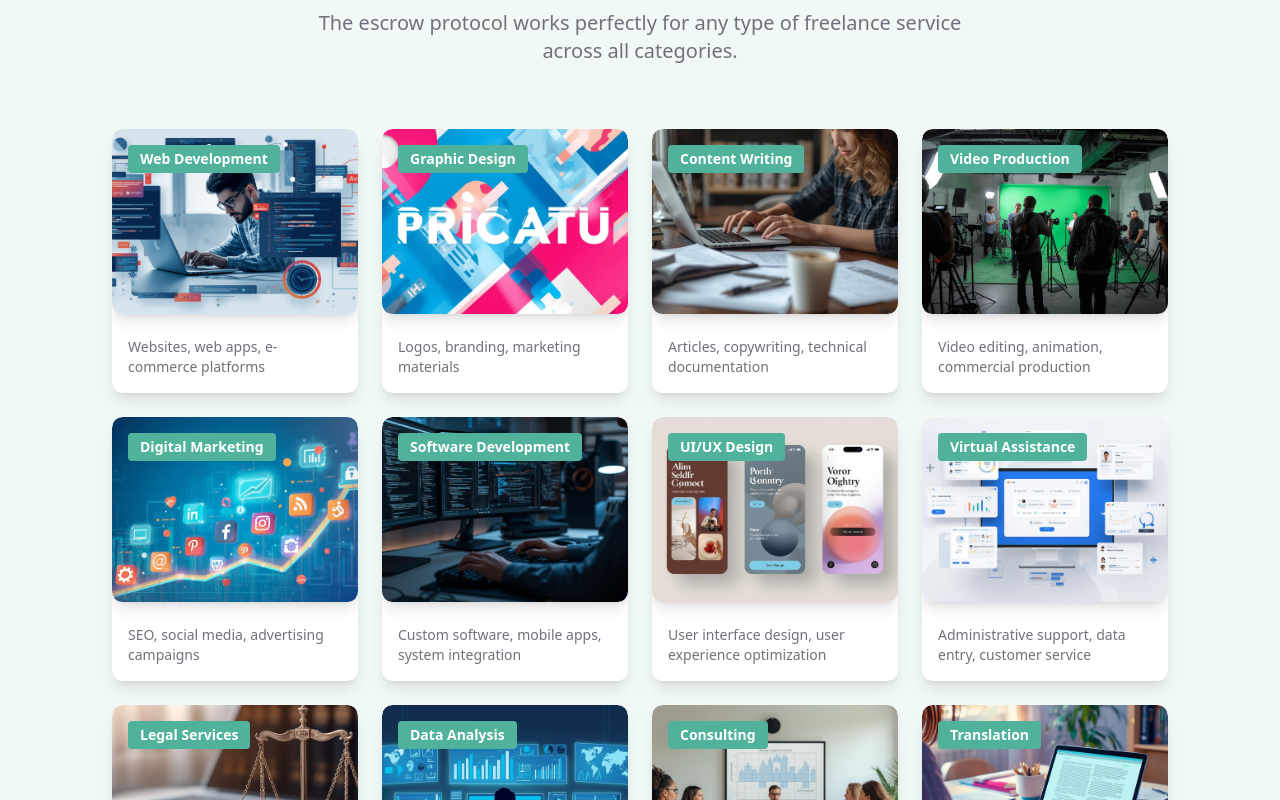
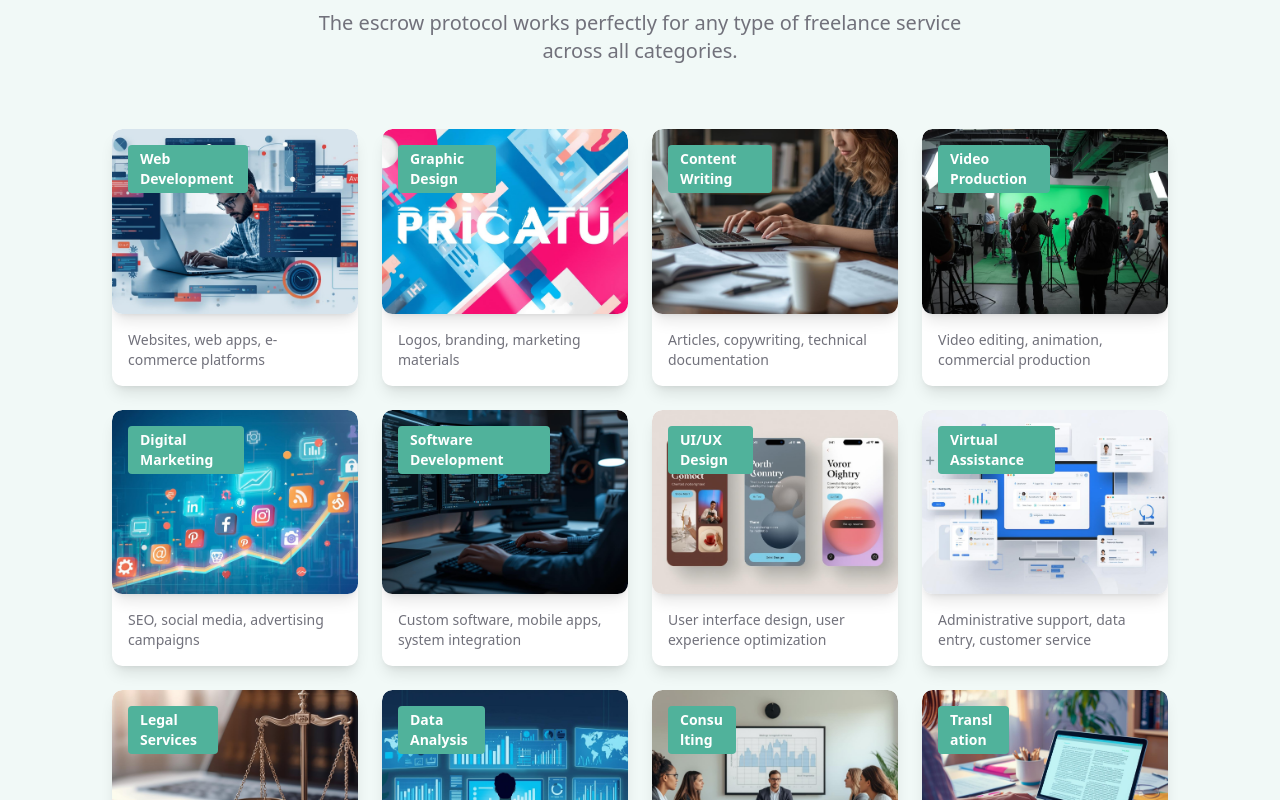
Before and after one commit to DeTrustLabs/escrow-website, a Next.js app: page /en/freelancer in a window 1280 px wide. Shown: the part 4040-4840 px from the top of the page. Built offline with nearby package versions, Linux system fonts and the light colour scheme; no server answers.

Commit message:
refactor: implement CategoryCard component for cleaner category display in FreelancerPage

```diff
--- a/app/[locale]/freelancer/page.tsx
+++ b/app/[locale]/freelancer/page.tsx
@@ -20,6 +20,7 @@ import {
 } from "lucide-react"
 import Link from "next/link"
 import { AppImage } from "@/components/app-image"
+import { CategoryCard } from "@/components/category-card"
 import type { Metadata } from "next"
 import { getTranslations, getMessages } from "next-intl/server"
 import { getMessageArray } from "@/lib/i18n-arrays"
@@ -312,286 +313,94 @@ export default async function FreelancerPage() {
           </p>
         </div>
 
-        <div className="grid grid-cols-1 md:grid-cols-2 lg:grid-cols-4 gap-6">
-          {/* Row 1 */}
-          <div className="bg-white rounded-lg shadow-lg overflow-hidden">
-            <div className="relative h-48">
-              <AppImage
-                src="/images/Web Development.jpg"
-                alt={t("categories.webDev.imageAlt")}
-                aspectRatio="4 / 3"
-                rounded
-                shadow
-                variant="card"
-              />
-              <div className="absolute top-4 left-4">
-                <div className="bg-primary text-white font-bold px-3 py-1 rounded text-sm">
-                  {t("categories.webDev.title")}
-                </div>
-              </div>
+        {(() => {
+          const categories = [
+            {
+              src: "/images/Web Development.jpg",
+              alt: t("categories.webDev.imageAlt"),
+              title: t("categories.webDev.title"),
+              description: t("categories.webDev.description"),
+            },
+            {
+              src: "/images/Graphic Design.jpg",
+              alt: t("categories.graphicDesign.imageAlt"),
+              title: t("categories.graphicDesign.title"),
+              description: t("categories.graphicDesign.description"),
+            },
+            {
+              src: "/images/Content Writing.jpg",
+              alt: t("categories.contentWriting.imageAlt"),
+              title: t("categories.contentWriting.title"),
+              description: t("categories.contentWriting.description"),
+            },
+            {
+              src: "/images/Video Production.jpg",
+              alt: t("categories.videoProduction.imageAlt"),
+              title: t("categories.videoProduction.title"),
+              description: t("categories.videoProduction.description"),
+            },
+            {
+              src: "/images/Digital Marketing.jpg",
+              alt: "Digital Marketing",
+              title: t("categories.digitalMarketing.title"),
+              description: t("categories.digitalMarketing.description"),
+            },
+            {
+              src: "/images/Software Development.jpg",
+              alt: t("categories.softwareDev.imageAlt"),
+              title: t("categories.softwareDev.title"),
+              description: t("categories.softwareDev.description"),
+            },
+            {
+              src: "/images/UI_UX Design.jpg",
+              alt: "UI/UX Design",
+              title: t("categories.uiUxDesign.title"),
+              description: t("categories.uiUxDesign.description"),
+            },
+            {
+              src: "/images/Virtual Assistance.jpg",
+              alt: "Virtual Assistance",
+              title: t("categories.virtualAssistance.title"),
+              description: t("categories.virtualAssistance.description"),
+            },
+            {
+              src: "/images/Legal Services.jpg",
+              alt: t("categories.legalServices.imageAlt"),
+              title: t("categories.legalServices.title"),
+              description: t("categories.legalServices.description"),
+            },
+            {
+              src: "/images/Data Analysis.jpg",
+              alt: t("categories.dataAnalysis.imageAlt"),
+              title: t("categories.dataAnalysis.title"),
+              description: t("categories.dataAnalysis.description"),
+            },
+            {
+              src: "/images/Consulting.jpg",
+              alt: t("categories.consulting.imageAlt"),
+              title: t("categories.consulting.title"),
+              description: t("categories.consulting.description"),
+            },
+            {
+              src: "/images/Translation.jpg",
+              alt: t("categories.translation.imageAlt"),
+              title: t("categories.translation.title"),
+              description: t("categories.translation.description"),
+            },
+          ]
+          return (
+            <div className="grid grid-cols-1 md:grid-cols-2 lg:grid-cols-4 gap-6">
+              {categories.map((c, idx) => (
+                <CategoryCard
+                  key={idx}
+                  image={{ src: c.src, alt: c.alt, aspectRatio: "4 / 3" }}
+                  title={c.title}
+                  description={c.description}
+                />
+              ))}
             </div>
-            <div className="p-4">
-              <p className="text-muted-foreground text-sm">
-                {t("categories.webDev.description")}
-              </p>
-            </div>
-          </div>
-
-          <div className="bg-white rounded-lg shadow-lg overflow-hidden">
-            <div className="relative h-48">
-              <AppImage
-                src="/images/Graphic Design.jpg"
-                alt={t("categories.graphicDesign.imageAlt")}
-                aspectRatio="4 / 3"
-                rounded
-                shadow
-                variant="card"
-              />
-              <div className="absolute top-4 left-4">
-                <div className="bg-primary text-white font-bold px-3 py-1 rounded text-sm">
-                  {t("categories.graphicDesign.title")}
-                </div>
-              </div>
-            </div>
-            <div className="p-4">
-              <p className="text-muted-foreground text-sm">
-                {t("categories.graphicDesign.description")}
-              </p>
-            </div>
-          </div>
-
-          <div className="bg-white rounded-lg shadow-lg overflow-hidden">
-            <div className="relative h-48">
-              <AppImage
-                src="/images/Content Writing.jpg"
-                alt={t("categories.contentWriting.imageAlt")}
-                aspectRatio="4 / 3"
-                rounded
-                shadow
-                variant="card"
-              />
-              <div className="absolute top-4 left-4">
-                <div className="bg-primary text-white font-bold px-3 py-1 rounded text-sm">
-                  {t("categories.contentWriting.title")}
-                </div>
-              </div>
-            </div>
-            <div className="p-4">
-              <p className="text-muted-foreground text-sm">
-                {t("categories.contentWriting.description")}
-              </p>
-            </div>
-          </div>
-
-          <div className="bg-white rounded-lg shadow-lg overflow-hidden">
-            <div className="relative h-48">
-              <AppImage
-                src="/images/Video Production.jpg"
-                alt={t("categories.videoProduction.imageAlt")}
-                aspectRatio="4 / 3"
-                rounded
-                shadow
-                variant="card"
-              />
-              <div className="absolute top-4 left-4">
-                <div className="bg-primary text-white font-bold px-3 py-1 rounded text-sm">
-                  {t("categories.videoProduction.title")}
-                </div>
-              </div>
-            </div>
-            <div className="p-4">
-              <p className="text-muted-foreground text-sm">
-                {t("categories.videoProduction.description")}
-              </p>
-            </div>
-          </div>
-
-          {/* Row 2 */}
-          <div className="bg-white rounded-lg shadow-lg overflow-hidden">
-            <div className="relative h-48">
-              <AppImage
-                src="/images/Digital Marketing.jpg"
-                alt="Digital Marketing"
-                aspectRatio="4 / 3"
-                rounded
-                shadow
-                variant="card"
-              />
-              <div className="absolute top-4 left-4">
-                <div className="bg-primary text-white font-bold px-3 py-1 rounded text-sm">
-                  {t("categories.digitalMarketing.title")}
-                </div>
-              </div>
-            </div>
-            <div className="p-4">
-              <p className="text-muted-foreground text-sm">
-                {t("categories.digitalMarketing.description")}
-              </p>
-            </div>
-          </div>
-
-          <div className="bg-white rounded-lg shadow-lg overflow-hidden">
-            <div className="relative h-48">
-              <AppImage
-                src="/images/Software Development.jpg"
-                alt={t("categories.softwareDev.imageAlt")}
-                aspectRatio="4 / 3"
-                rounded
-                shadow
-                variant="card"
-              />
-              <div className="absolute top-4 left-4">
-                <div className="bg-primary text-white font-bold px-3 py-1 rounded text-sm">
-                  {t("categories.softwareDev.title")}
-                </div>
-              </div>
-            </div>
-            <div className="p-4">
-              <p className="text-muted-foreground text-sm">
-                {t("categories.softwareDev.description")}
-              </p>
-            </div>
-          </div>
-
-          <div className="bg-white rounded-lg shadow-lg overflow-hidden">
-            <div className="relative h-48">
-              <AppImage
-                src="/images/UI_UX Design.jpg"
-                alt="UI/UX Design"
-                aspectRatio="4 / 3"
-                rounded
-                shadow
-                variant="card"
-              />
-              <div className="absolute top-4 left-4">
-                <div className="bg-primary text-white font-bold px-3 py-1 rounded text-sm">
-                  {t("categories.uiUxDesign.title")}
-                </div>
-              </div>
-            </div>
-            <div className="p-4">
-              <p className="text-muted-foreground text-sm">
-                {t("categories.uiUxDesign.description")}
-              </p>
-            </div>
-          </div>
-
-          <div className="bg-white rounded-lg shadow-lg overflow-hidden">
-            <div className="relative h-48">
-              <AppImage
-                src="/images/Virtual Assistance.jpg"
-                alt="Virtual Assistance"
-                aspectRatio="4 / 3"
-                rounded
-                shadow
-                variant="card"
-              />
-              <div className="absolute top-4 left-4">
-                <div className="bg-primary text-white font-bold px-3 py-1 rounded text-sm">
-                  {t("categories.virtualAssistance.title")}
-                </div>
-              </div>
-            </div>
-            <div className="p-4">
-              <p className="text-muted-foreground text-sm">
-                {t("categories.virtualAssistance.description")}
-              </p>
-            </div>
-          </div>
-
-          {/* Row 3 - New additions */}
-          <div className="bg-white rounded-lg shadow-lg overflow-hidden">
-            <div className="relative h-48">
-              <AppImage
-                src="/images/Legal Services.jpg"
-                alt={t("categories.legalServices.imageAlt")}
-                aspectRatio="4 / 3"
-                rounded
-                shadow
-                variant="card"
-              />
-              <div className="absolute top-4 left-4">
-                <div className="bg-primary text-white font-bold px-3 py-1 rounded text-sm">
-                  {t("categories.legalServices.title")}
-                </div>
-              </div>
-            </div>
-            <div className="p-4">
-              <p className="text-muted-foreground text-sm">
-                {t("categories.legalServices.description")}
-              </p>
-            </div>
-          </div>
-
-          <div className="bg-white rounded-lg shadow-lg overflow-hidden">
-            <div className="relative h-48">
-              <AppImage
-                src="/images/Data Analysis.jpg"
-                alt={t("categories.dataAnalysis.imageAlt")}
-                aspectRatio="4 / 3"
-                rounded
-                shadow
-                variant="card"
-              />
-              <div className="absolute top-4 left-4">
-                <div className="bg-primary text-white font-bold px-3 py-1 rounded text-sm">
-                  {t("categories.dataAnalysis.title")}
-                </div>
-              </div>
-            </div>
-            <div className="p-4">
-              <p className="text-muted-foreground text-sm">
-                {t("categories.dataAnalysis.description")}
-              </p>
-            </div>
-          </div>
-
-          <div className="bg-white rounded-lg shadow-lg overflow-hidden">
-            <div className="relative h-48">
-              <AppImage
-                src="/images/Consulting.jpg"
-                alt={t("categories.consulting.imageAlt")}
-                aspectRatio="4 / 3"
-                rounded
-                shadow
-                variant="card"
-              />
-              <div className="absolute top-4 left-4">
-                <div className="bg-primary text-white font-bold px-3 py-1 rounded text-sm">
-                  {t("categories.consulting.title")}
-                </div>
-              </div>
-            </div>
-            <div className="p-4">
-              <p className="text-muted-foreground text-sm">
-                {t("categories.consulting.description")}
-              </p>
-            </div>
-          </div>
-
-          <div className="bg-white rounded-lg shadow-lg overflow-hidden">
-            <div className="relative h-48">
-              <AppImage
-                src="/images/Translation.jpg"
-                alt={t("categories.translation.imageAlt")}
-                aspectRatio="4 / 3"
-                rounded
-                shadow
-                variant="card"
-              />
-              <div className="absolute top-4 left-4">
-                <div className="bg-primary text-white font-bold px-3 py-1 rounded text-sm">
-                  {t("categories.translation.title")}
-                </div>
-              </div>
-            </div>
-            <div className="p-4">
-              <p className="text-muted-foreground text-sm">
-                {t("categories.translation.description")}
-              </p>
-            </div>
-          </div>
-        </div>
+          )
+        })()}
       </section>
 
       {/* Perfect for Every Service Type */}
--- /dev/null
+++ b/components/category-card.tsx
@@ -0,0 +1,50 @@
+"use client"
+
+import { AppImage, AppImageProps } from "./app-image"
+import clsx from "clsx"
+
+export type CategoryCardProps = {
+  image: {
+    src: string
+    alt: string
+    aspectRatio?: string | number
+  } & Omit<AppImageProps, "src" | "alt" | "aspectRatio">
+  title: string
+  description: string
+  className?: string
+}
+
+export function CategoryCard({
+  image,
+  title,
+  description,
+  className,
+}: CategoryCardProps) {
+  return (
+    <div
+      className={clsx(
+        "bg-white rounded-lg shadow-lg overflow-hidden",
+        className
+      )}
+    >
+      <div className="relative">
+        <AppImage
+          src={image.src}
+          alt={image.alt}
+          aspectRatio={image.aspectRatio ?? "4 / 3"}
+          rounded
+          shadow
+          variant="card"
+        />
+        <div className="absolute top-4 left-4 z-10">
+          <div className="bg-primary text-white font-bold px-3 py-1 rounded text-sm break-words max-w-[calc(100%-2rem)]">
+            {title}
+          </div>
+        </div>
+      </div>
+      <div className="p-4">
+        <p className="text-muted-foreground text-sm">{description}</p>
+      </div>
+    </div>
+  )
+}
```
